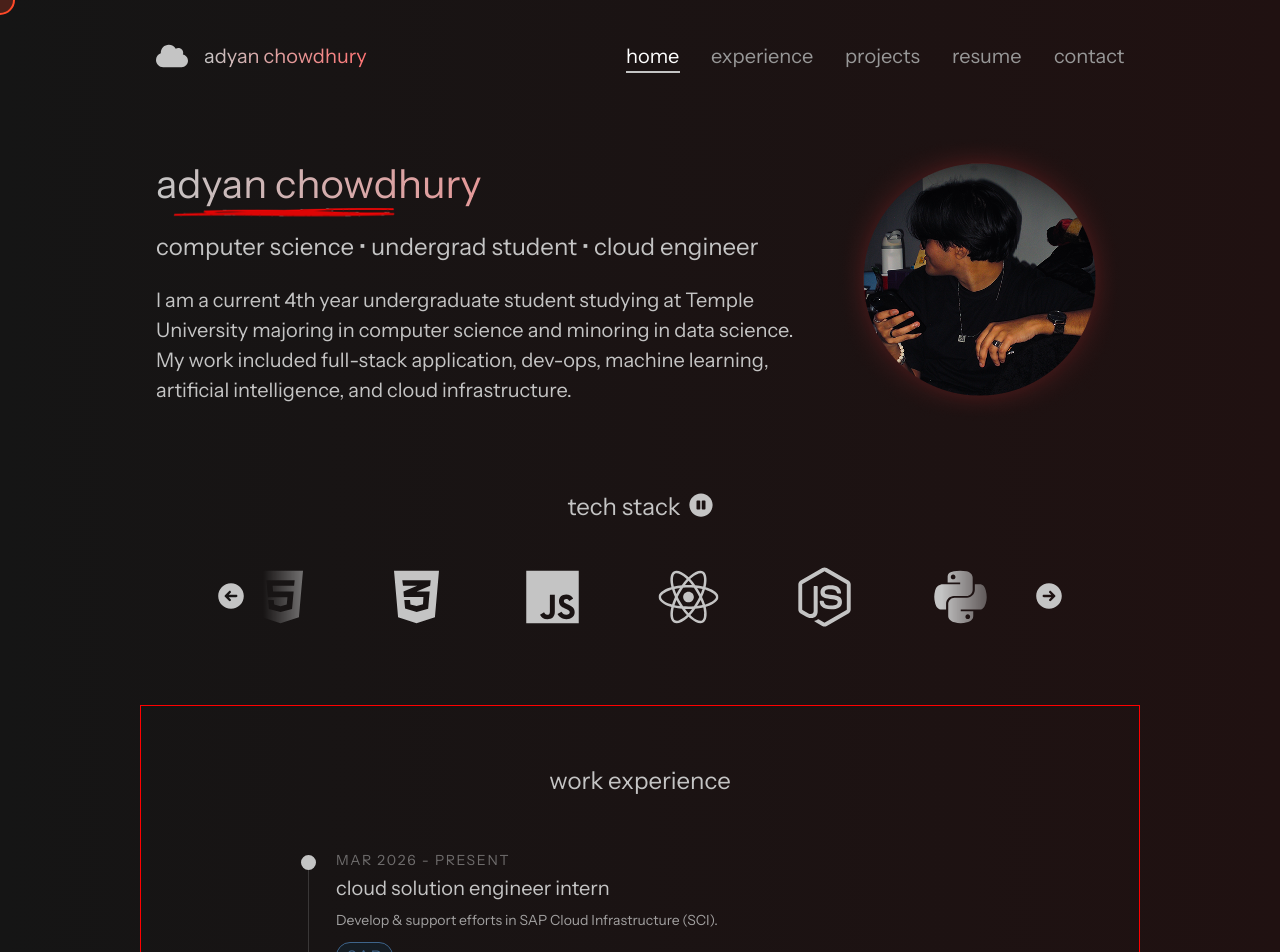
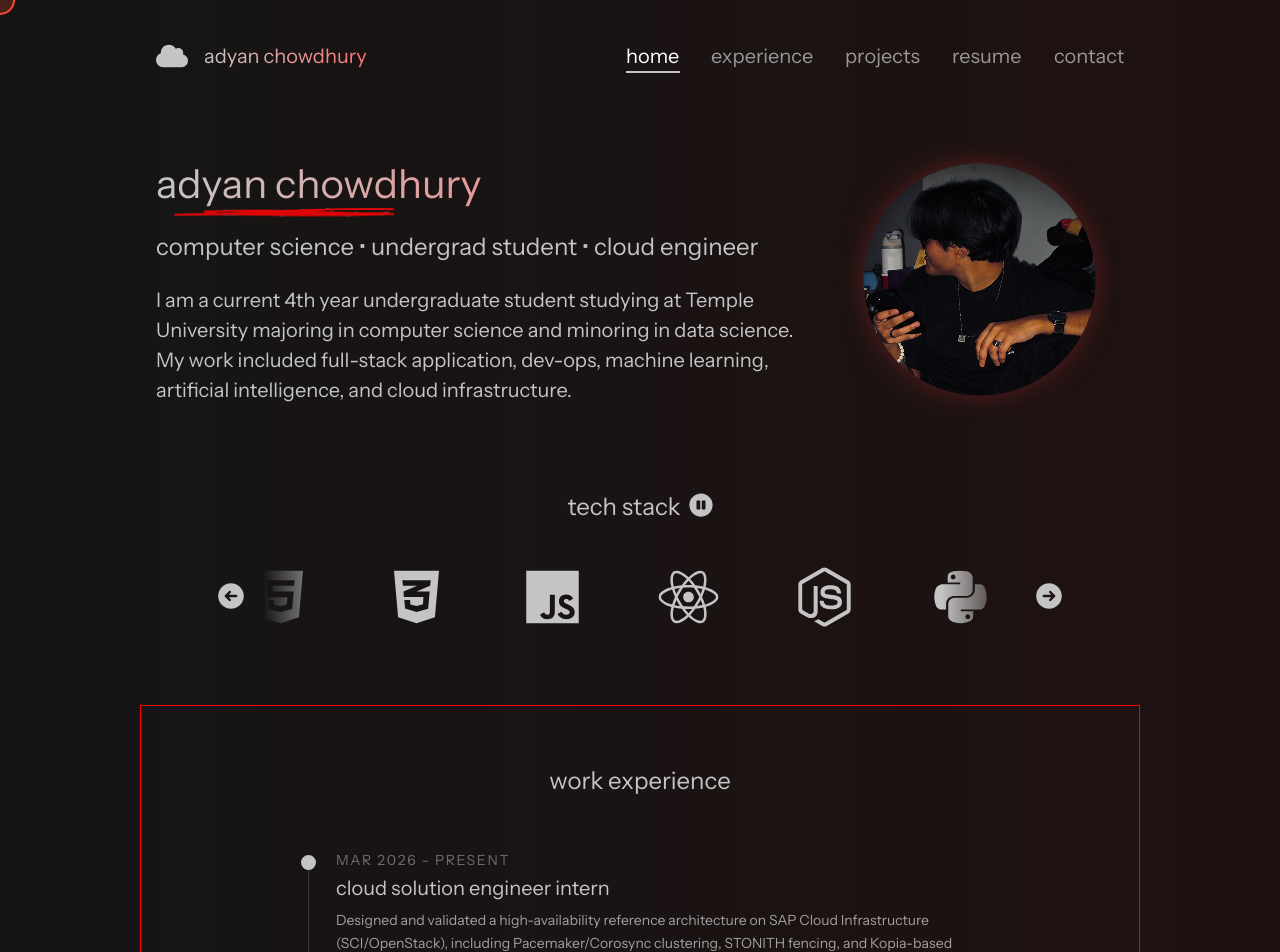
Before and after one commit to adyan1025/adyan1025.github.io, a React (Vite) app: page / in a window 1280 px wide. Shown: the top 952 px of the page. Built offline with nearby package versions, Linux system fonts and the light colour scheme; a web font is replaced by a local one.

Commit message:
Updated description for cloud engineer

```diff
--- a/src/sections/Experience.jsx
+++ b/src/sections/Experience.jsx
@@ -7,7 +7,7 @@ function Experience() {
       id: 1,
       date: "Mar 2026 - Present",
       title: "cloud solution engineer intern",
-      description: "Develop & support efforts in SAP Cloud Infrastructure (SCI).",
+      description: "Designed and validated a high-availability reference architecture on SAP Cloud Infrastructure (SCI/OpenStack), including Pacemaker/Corosync clustering, STONITH fencing, and Kopia-based backup/restore to Ceph storage. Measured RTO/RPO under simulated failure scenarios to support 99.7% SLA validation for customer-facing private cloud environments.",
       tag: "SAP",
     },
     {
```
